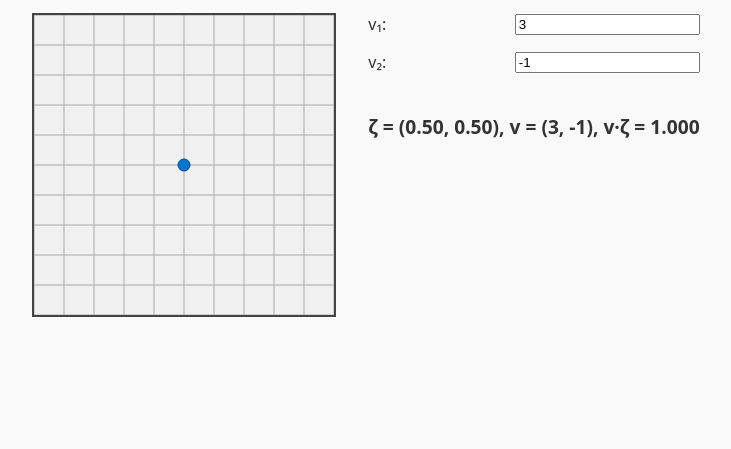
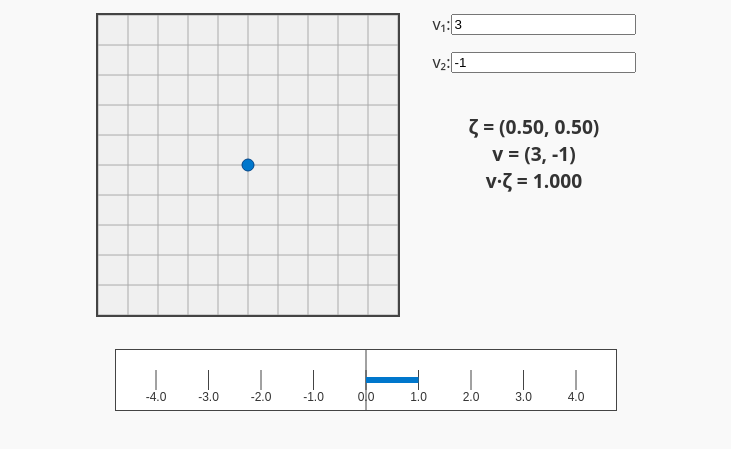
Before and after one commit to LaurenceWilkes/dotprod, a plain HTML site: page index.html in a window 1280 px wide. Shown: the part 99-548 px from the top of the page, without its empty margins (274-1005 px from the left). Drawn offline with Linux system fonts and the light colour scheme.

Commit message:
Numbers added on line

```diff
--- a/index.html
+++ b/index.html
@@ -44,6 +44,12 @@
       font-size: 1.2rem;
       font-weight: bold;
       text-align: center;
+      white-space: pre-line;
+    }
+    #dotBar {
+      margin-top: 2rem;
+      border: 1px solid #444;
+      background: #fff;
     }
   </style>
 </head>
@@ -61,19 +67,24 @@
     </div>
   </div>
 
+  <!-- Dot product meter -->
+  <canvas id="dotBar" width="500" height="60"></canvas>
+
   <script>
     const canvas = document.getElementById("zetaCanvas");
     const ctx = canvas.getContext("2d");
+    const barCanvas = document.getElementById("dotBar");
+    const barCtx = barCanvas.getContext("2d");
 
     let zeta = [0.5, 0.5];  // start in middle
     let v = [parseInt(document.getElementById("v1").value),
              parseInt(document.getElementById("v2").value)];
+    let dot = 0;
 
-    function draw() {
-      // Clear
+    function drawZeta() {
       ctx.clearRect(0, 0, canvas.width, canvas.height);
 
-      // Draw square background grid
+      // Background grid
       ctx.fillStyle = "#f0f0f0";
       ctx.fillRect(0, 0, canvas.width, canvas.height);
 
@@ -87,9 +98,9 @@
         ctx.stroke();
       }
 
-      // Draw point ζ
+      // Draw ζ point
       const x = zeta[0] * canvas.width;
-      const y = (1 - zeta[1]) * canvas.height; // invert y axis
+      const y = (1 - zeta[1]) * canvas.height;
       ctx.beginPath();
       ctx.arc(x, y, 6, 0, 2*Math.PI);
       ctx.fillStyle = "#0077cc";
@@ -98,29 +109,71 @@
       ctx.stroke();
     }
 
-    function updateOutput() {
-      const dot = v[0]*zeta[0] + v[1]*zeta[1];
-      document.getElementById("output").textContent =
-        `ζ = (${zeta[0].toFixed(2)}, ${zeta[1].toFixed(2)}),
-         v = (${v[0]}, ${v[1]}),
-         v·ζ = ${dot.toFixed(3)}`;
+    function drawBar() {
+      barCtx.clearRect(0, 0, barCanvas.width, barCanvas.height);
+
+      const midX = barCanvas.width / 2;
+      const midY = barCanvas.height / 2;
+
+      // Compute max possible |v·ζ|
+      const maxDot = Math.abs(v[0]) + Math.abs(v[1]) || 1; // avoid /0
+      const scale = (barCanvas.width / 2 - 40) / maxDot; // padding
+
+      // Midline
+      barCtx.strokeStyle = "#444";
+      barCtx.beginPath();
+      barCtx.moveTo(midX, 0);
+      barCtx.lineTo(midX, barCanvas.height);
+      barCtx.stroke();
+
+      // Tick marks and labels
+      barCtx.fillStyle = "#333";
+      barCtx.font = "12px sans-serif";
+      barCtx.textAlign = "center";
+      barCtx.textBaseline = "top";
+
+      const numTicks = 4;
+      for (let i = -numTicks; i <= numTicks; i++) {
+        const value = (i / numTicks) * maxDot;
+        const x = midX + value * scale;
+        barCtx.beginPath();
+        barCtx.moveTo(x, midY - 10);
+        barCtx.lineTo(x, midY + 10);
+        barCtx.stroke();
+        barCtx.fillText(value.toFixed(1), x, midY + 12);
+      }
+
+      // Draw value line
+      const length = dot * scale;
+      barCtx.beginPath();
+      barCtx.moveTo(midX, midY);
+      barCtx.lineTo(midX + length, midY);
+      barCtx.strokeStyle = dot >= 0 ? "#0077cc" : "#cc0000";
+      barCtx.lineWidth = 6;
+      barCtx.stroke();
+      barCtx.lineWidth = 1; // reset
     }
 
-    // Handle canvas clicks/drags
+    function updateOutput() {
+      dot = v[0]*zeta[0] + v[1]*zeta[1];
+      document.getElementById("output").textContent =
+        `ζ = (${zeta[0].toFixed(2)}, ${zeta[1].toFixed(2)})\n` +
+        `v = (${v[0]}, ${v[1]})\n` +
+        `v·ζ = ${dot.toFixed(3)}`;
+      drawBar();
+    }
+
     function setZetaFromEvent(e) {
       const rect = canvas.getBoundingClientRect();
       const x = (e.clientX - rect.left) / rect.width;
       const y = (e.clientY - rect.top) / rect.height;
       zeta = [Math.min(Math.max(x,0),1), 1 - Math.min(Math.max(y,0),1)];
-      draw();
+      drawZeta();
       updateOutput();
     }
 
-    let dragging = false;
-    canvas.addEventListener("mousedown", e => { dragging = true; setZetaFromEvent(e); });
-    canvas.addEventListener("mousemove", e => { if(dragging) setZetaFromEvent(e); });
-    canvas.addEventListener("mouseup", () => dragging = false);
-    canvas.addEventListener("mouseleave", () => dragging = false);
+    // Mouse tracking
+    canvas.addEventListener("mousemove", e => setZetaFromEvent(e));
 
     // Handle v changes
     document.getElementById("v1").addEventListener("input", e => {
@@ -132,8 +185,8 @@
       updateOutput();
     });
 
-    // Initial draw
-    draw();
+    // Initial render
+    drawZeta();
     updateOutput();
   </script>
 </body>
```
